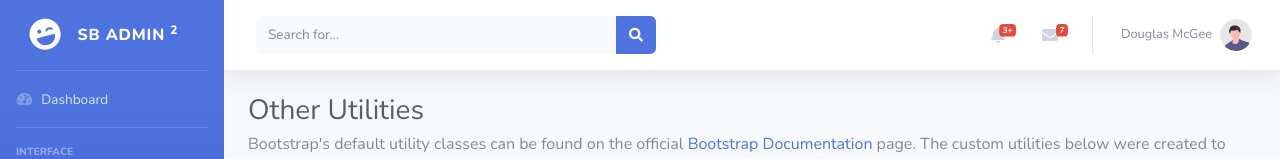
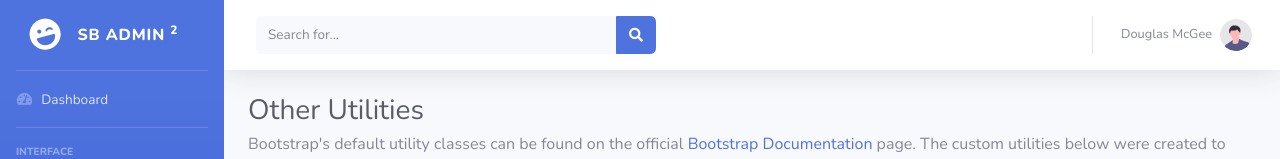
Before and after one commit to zakpruitt/nlbg.store, a website with bundled scripts: page front-end/utilities-other.html in a window 1280 px wide. Shown: the top 159 px of the page. Built offline with nearby package versions, Linux system fonts and the light colour scheme.

Commit message:
adjusted misc reference banner

```diff
--- a/front-end/utilities-other.html
+++ b/front-end/utilities-other.html
@@ -9,7 +9,7 @@
     <meta name="description" content="">
     <meta name="author" content="">
 
-    <title>SB Admin 2 - Other Utilities</title>
+    <title>Misc Reference - Other Utilities</title>
 
     <!-- Custom fonts for this template-->
     <link href="vendor/fontawesome-free/css/all.min.css" rel="stylesheet" type="text/css">
@@ -202,12 +202,7 @@
 
                         <!-- Nav Item - Alerts -->
                         <li class="nav-item dropdown no-arrow mx-1">
-                            <a class="nav-link dropdown-toggle" href="#" id="alertsDropdown" role="button"
-                                data-toggle="dropdown" aria-haspopup="true" aria-expanded="false">
-                                <i class="fas fa-bell fa-fw"></i>
-                                <!-- Counter - Alerts -->
-                                <span class="badge badge-danger badge-counter">3+</span>
-                            </a>
+
                             <!-- Dropdown - Alerts -->
                             <div class="dropdown-list dropdown-menu dropdown-menu-right shadow animated--grow-in"
                                 aria-labelledby="alertsDropdown">
@@ -253,12 +248,7 @@
 
                         <!-- Nav Item - Messages -->
                         <li class="nav-item dropdown no-arrow mx-1">
-                            <a class="nav-link dropdown-toggle" href="#" id="messagesDropdown" role="button"
-                                data-toggle="dropdown" aria-haspopup="true" aria-expanded="false">
-                                <i class="fas fa-envelope fa-fw"></i>
-                                <!-- Counter - Messages -->
-                                <span class="badge badge-danger badge-counter">7</span>
-                            </a>
+
                             <!-- Dropdown - Messages -->
                             <div class="dropdown-list dropdown-menu dropdown-menu-right shadow animated--grow-in"
                                 aria-labelledby="messagesDropdown">
```
